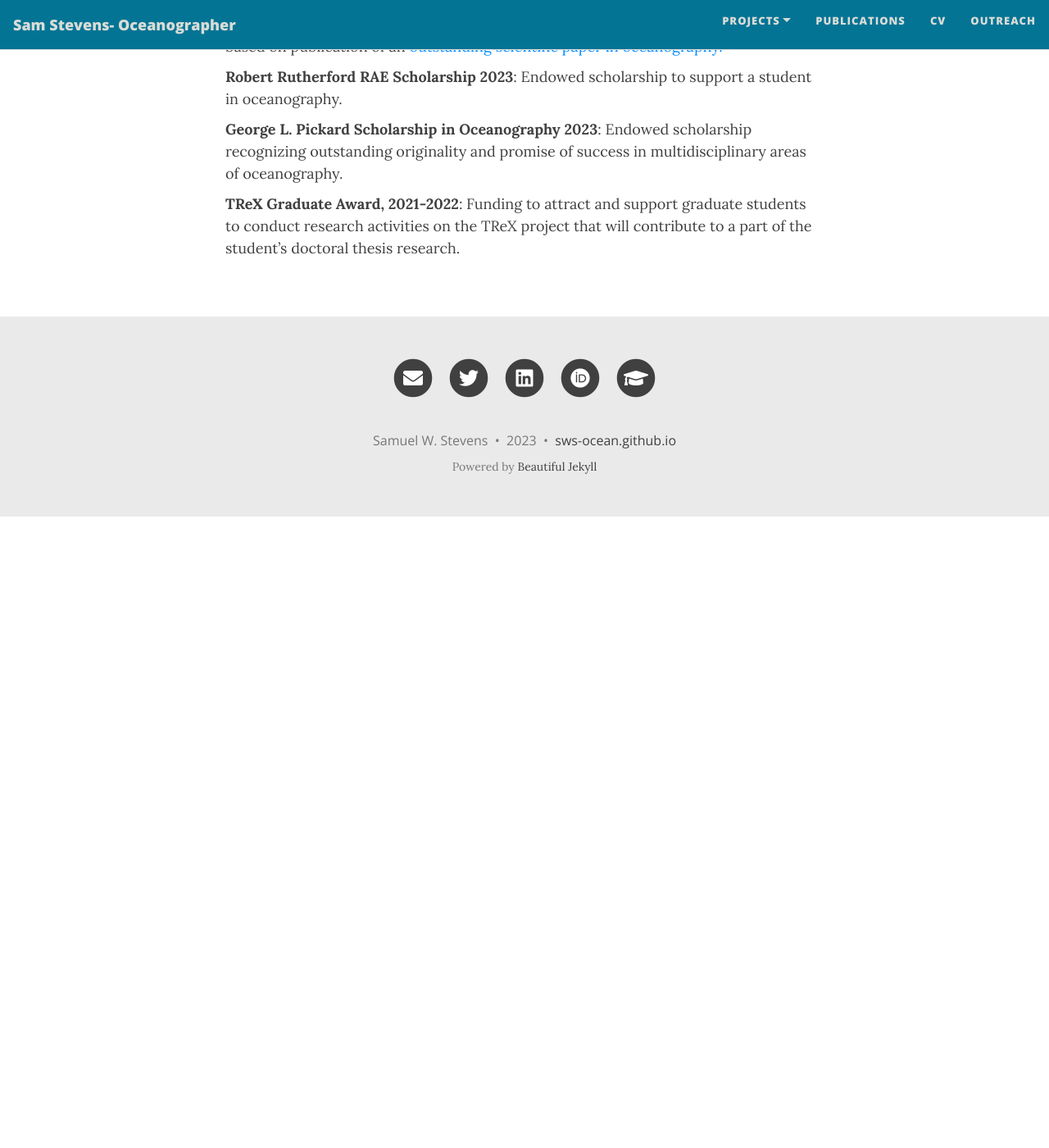
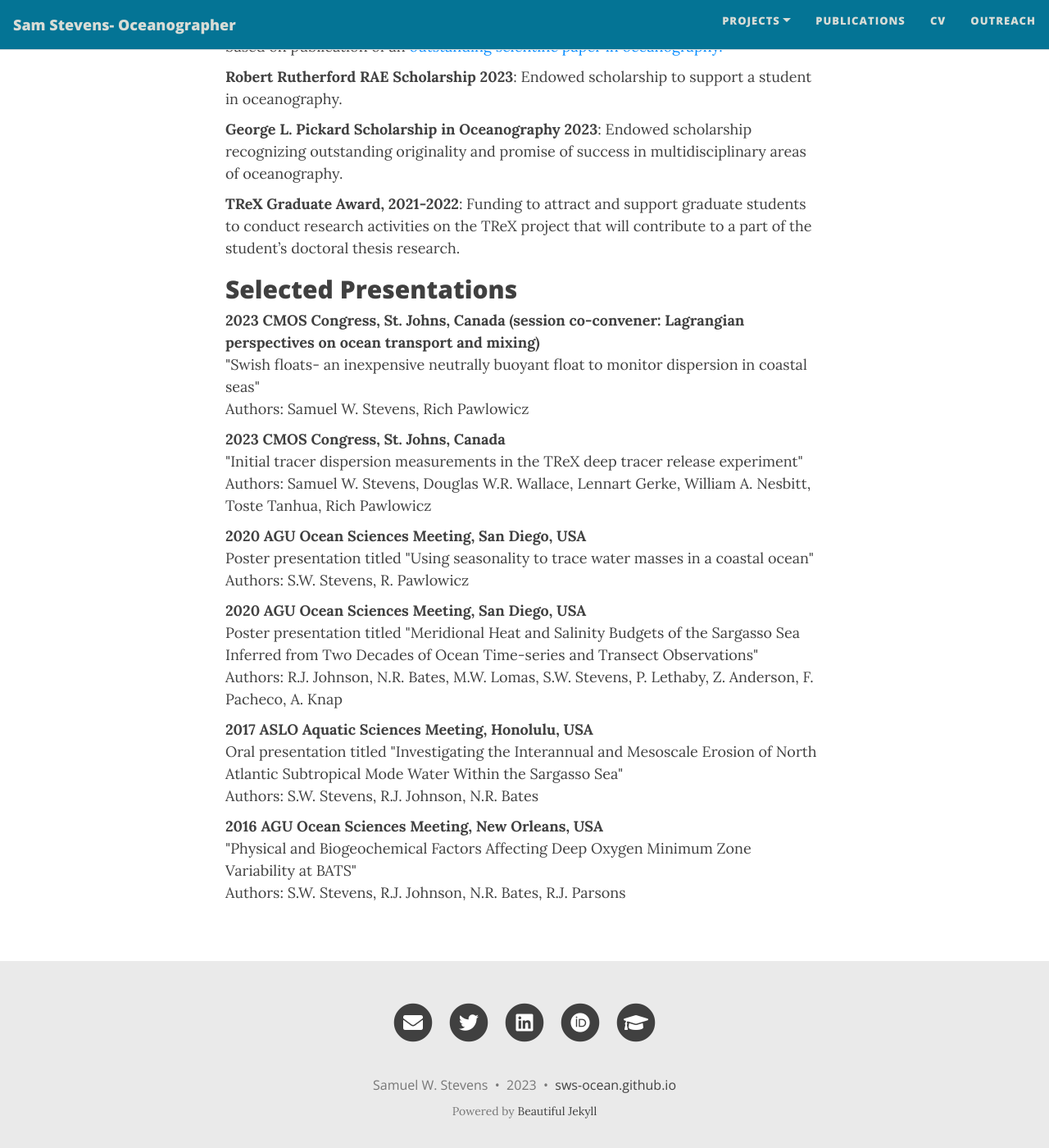
Before and after one commit to sws-ocean/sws-ocean.github.io, a Jekyll site: the page built from docs/cv.md, in a window 1280 px wide and 1400 px high, scrolled down 1330 px. Shown: the whole window at 82% size. Built offline with Jekyll 4.4.1, drawn with Linux system fonts in a browser that asks for light colours; nearby versions of some CDN libraries; before the commit the page ends 1960 px from its top, so only the background shows below that.

Commit message:
More updates

```diff
--- a/docs/cv.md
+++ b/docs/cv.md
@@ -103,3 +103,57 @@ description: Sam Stevens Oceanographer- this page outlines my curriculum vitae
 
   </ul>
 </section>
+
+
+<section>
+  <h2>Selected Presentations</h2>
+  <ul>
+ <li>
+      <strong>2023 CMOS Congress, St. Johns, Canada (session co-convener: Lagrangian perspectives on ocean transport and mixing)</strong>
+      <br>
+      "Swish floats- an inexpensive neutrally buoyant float to monitor dispersion in coastal seas"
+      <br>
+      Authors: Samuel W. Stevens, Rich Pawlowicz
+</li>
+
+<li>
+      <strong>2023 CMOS Congress, St. Johns, Canada</strong>
+      <br>
+      "Initial tracer dispersion measurements in the TReX deep tracer release experiment"
+      <br>
+      Authors: Samuel W. Stevens, Douglas W.R. Wallace, Lennart Gerke, William A. Nesbitt, Toste Tanhua, Rich Pawlowicz
+</li>
+
+<li>
+      <strong>2020 AGU Ocean Sciences Meeting, San Diego, USA</strong>
+      <br>
+      Poster presentation titled "Using seasonality to trace water masses in a coastal ocean"
+      <br>
+      Authors: S.W. Stevens, R. Pawlowicz
+</li>
+
+<li>
+      <strong>2020 AGU Ocean Sciences Meeting, San Diego, USA</strong>
+      <br>
+      Poster presentation titled "Meridional Heat and Salinity Budgets of the Sargasso Sea Inferred from Two Decades of Ocean Time-series and Transect Observations"
+      <br>
+      Authors: R.J. Johnson, N.R. Bates, M.W. Lomas, S.W. Stevens, P. Lethaby, Z. Anderson, F. Pacheco, A. Knap
+</li>
+
+<li>
+      <strong>2017 ASLO Aquatic Sciences Meeting, Honolulu, USA</strong>
+      <br>
+      Oral presentation titled "Investigating the Interannual and Mesoscale Erosion of North Atlantic Subtropical Mode Water Within the Sargasso Sea"
+      <br>
+      Authors: S.W. Stevens, R.J. Johnson, N.R. Bates
+</li>
+
+<li>
+      <strong>2016 AGU Ocean Sciences Meeting, New Orleans, USA</strong>
+      <br>
+      "Physical and Biogeochemical Factors Affecting Deep Oxygen Minimum Zone Variability at BATS"
+      <br>
+      Authors: S.W. Stevens, R.J. Johnson, N.R. Bates, R.J. Parsons
+</li>
+  </ul>
+</section>
```
